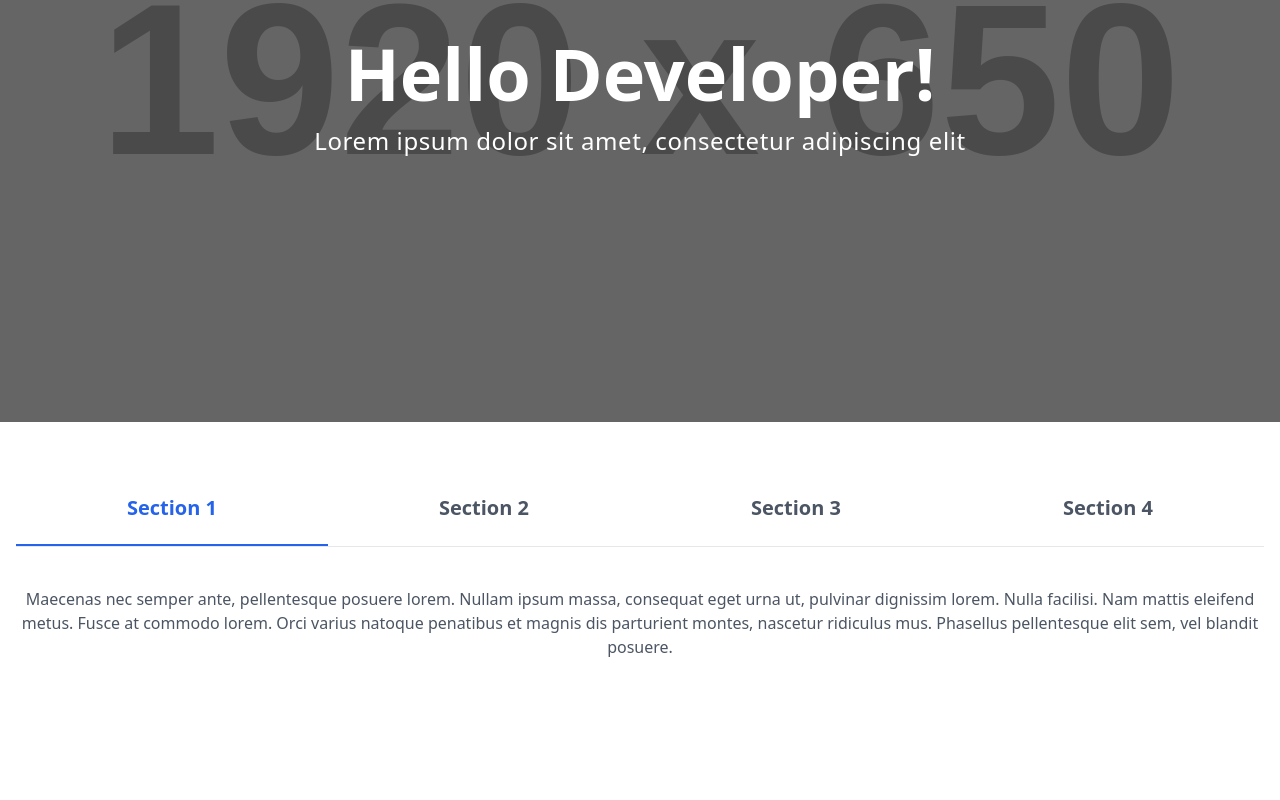
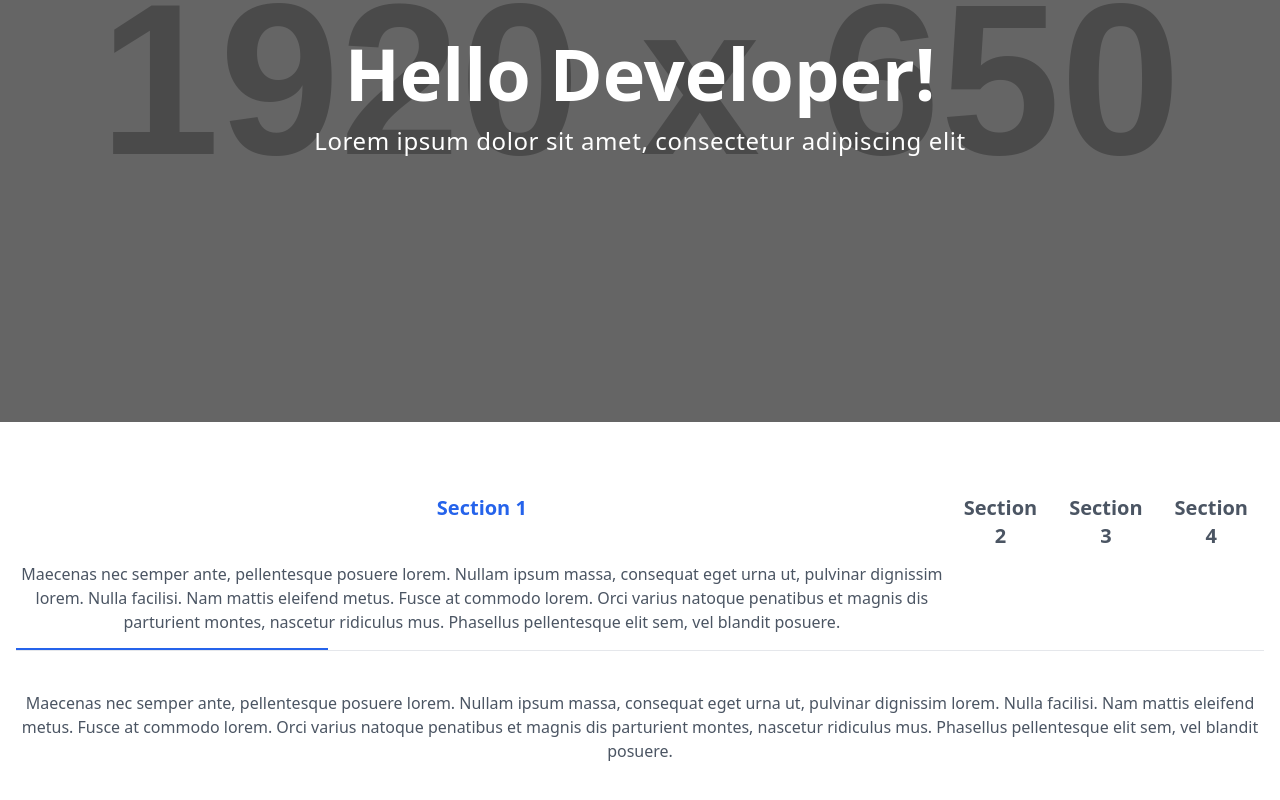
Before and after one commit to mindarc/frontend-assessment, a React (Vite) app in the folder web/: page /exercise-two in a window 1280 px wide. Shown: the part 228-1028 px from the top of the page. Before the commit the page ends 951 px from the top, so only its background shows below. Built offline with nearby package versions, Linux system fonts and the light colour scheme.

Commit message:
create polymorphic component for animated content

```diff
--- /dev/null
+++ b/web/src/components/AnimatedContent.tsx
@@ -0,0 +1,34 @@
+import { AnimatePresence, motion } from "framer-motion";
+import parse from "html-react-parser";
+import React from "react";
+import { ISection } from "../constants";
+
+interface AnimatedContentProps {
+  isActive: boolean;
+  section: ISection;
+  motionClassName: string;
+  keyProp?: number;
+}
+
+export const AnimatedContent: React.FC<AnimatedContentProps> = ({
+  isActive,
+  section,
+  keyProp,
+}) => (
+  <AnimatePresence initial={false}>
+    {isActive && (
+      <motion.div
+        key={keyProp}
+        initial={{ opacity: 0, height: 0 }}
+        animate={{ opacity: 1, height: "auto" }}
+        exit={{ opacity: 0, height: 0 }}
+        transition={{ duration: 0.3 }}
+        className="overflow-hidden"
+      >
+        <div className="py-4 text-gray-600 text-center">
+          <div className="rendered-html-content">{parse(section.content)}</div>
+        </div>
+      </motion.div>
+    )}
+  </AnimatePresence>
+);
--- a/web/src/components/TabAccordion.tsx
+++ b/web/src/components/TabAccordion.tsx
@@ -1,13 +1,7 @@
-import React, { useState, useEffect } from "react";
-import { motion, AnimatePresence } from "framer-motion";
-import parse from "html-react-parser";
 import { ChevronDown } from "lucide-react";
-
-export interface ISection {
-  id: number;
-  title: string;
-  content: string;
-}
+import React, { useEffect, useState } from "react";
+import { ISection } from "../constants";
+import { AnimatedContent } from "./AnimatedContent";
 
 interface TabAccordionProps {
   sections: ISection[];
@@ -44,23 +38,11 @@ export const TabAccordion: React.FC<TabAccordionProps> = ({ sections }) => {
                   ${activeItem === item.id ? "transform rotate-180" : ""}`}
               />
             </button>
-            <AnimatePresence initial={false}>
-              {activeItem === item.id && (
-                <motion.div
-                  initial={{ opacity: 0, height: 0 }}
-                  animate={{ opacity: 1, height: "auto" }}
-                  exit={{ opacity: 0, height: 0 }}
-                  transition={{ duration: 0.3 }}
-                  className="overflow-hidden md:hidden"
-                >
-                  <div className="py-4 text-gray-600 text-center">
-                    <div className="rendered-html-content">
-                      {parse(item.content)}
-                    </div>
-                  </div>
-                </motion.div>
-              )}
-            </AnimatePresence>
+            <AnimatedContent
+              isActive={activeItem === item.id}
+              section={item}
+              motionClassName="overflow-hidden md:hidden"
+            />
           </div>
         ))}
         {activeItem !== null && (
@@ -77,23 +59,12 @@ export const TabAccordion: React.FC<TabAccordionProps> = ({ sections }) => {
       </div>
       <div className="mt-6 hidden md:block">
         {sections.map((item: ISection) => (
-          <AnimatePresence key={item.id} initial={false}>
-            {activeItem === item.id && (
-              <motion.div
-                initial={{ opacity: 0, height: 0 }}
-                animate={{ opacity: 1, height: "auto" }}
-                exit={{ opacity: 0, height: 0 }}
-                transition={{ duration: 0.3 }}
-                className="overflow-hidden"
-              >
-                <div className="py-4 text-gray-600 text-center">
-                  <div className="rendered-html-content">
-                    {parse(item.content)}
-                  </div>
-                </div>
-              </motion.div>
-            )}
-          </AnimatePresence>
+          <AnimatedContent
+            isActive={activeItem === item.id}
+            section={item}
+            motionClassName="overflow-hidden"
+            keyProp={item.id}
+          />
         ))}
       </div>
     </div>
--- /dev/null
+++ b/web/src/constants.ts
@@ -0,0 +1,5 @@
+export interface ISection {
+    id: number;
+    title: string;
+    content: string;
+  }
```
